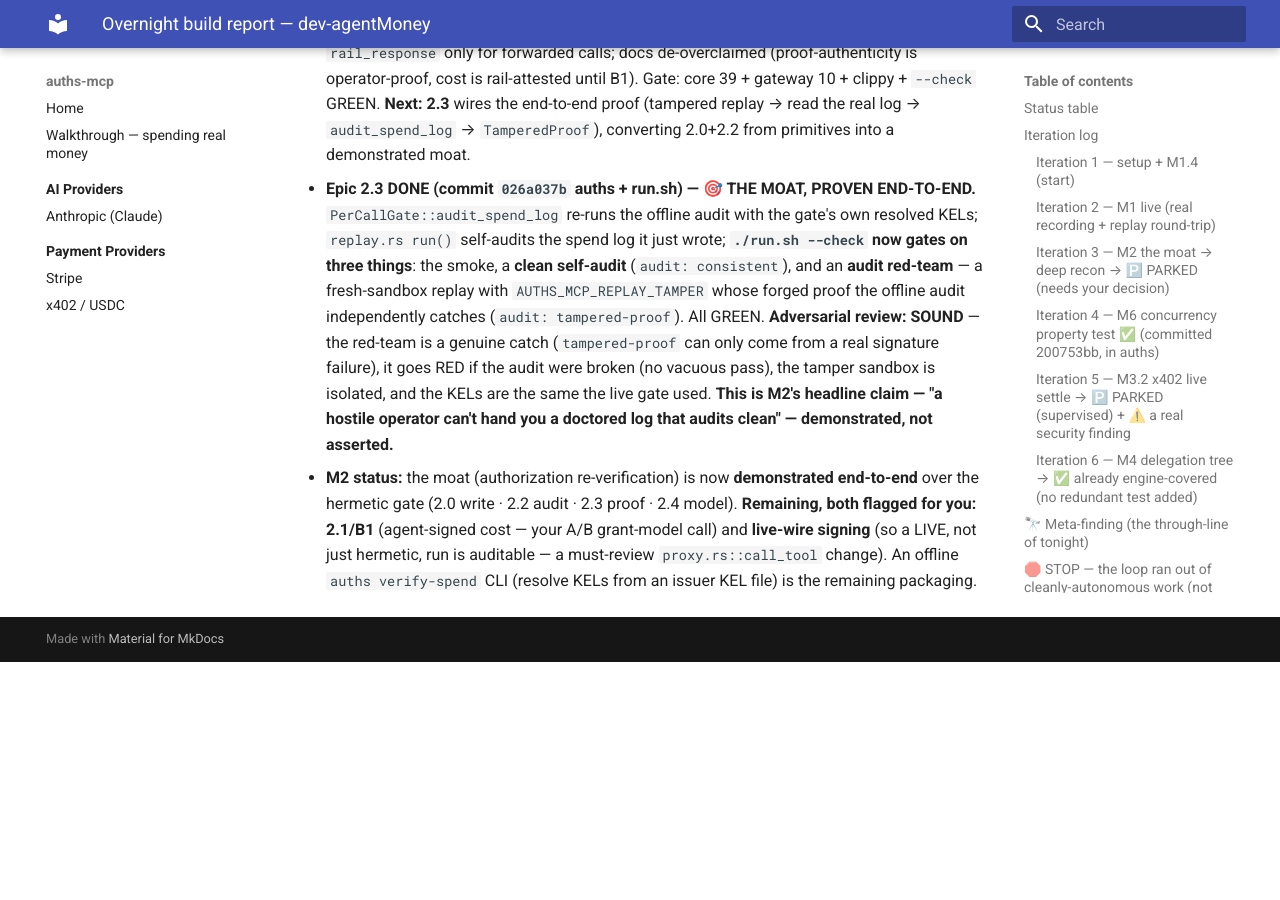
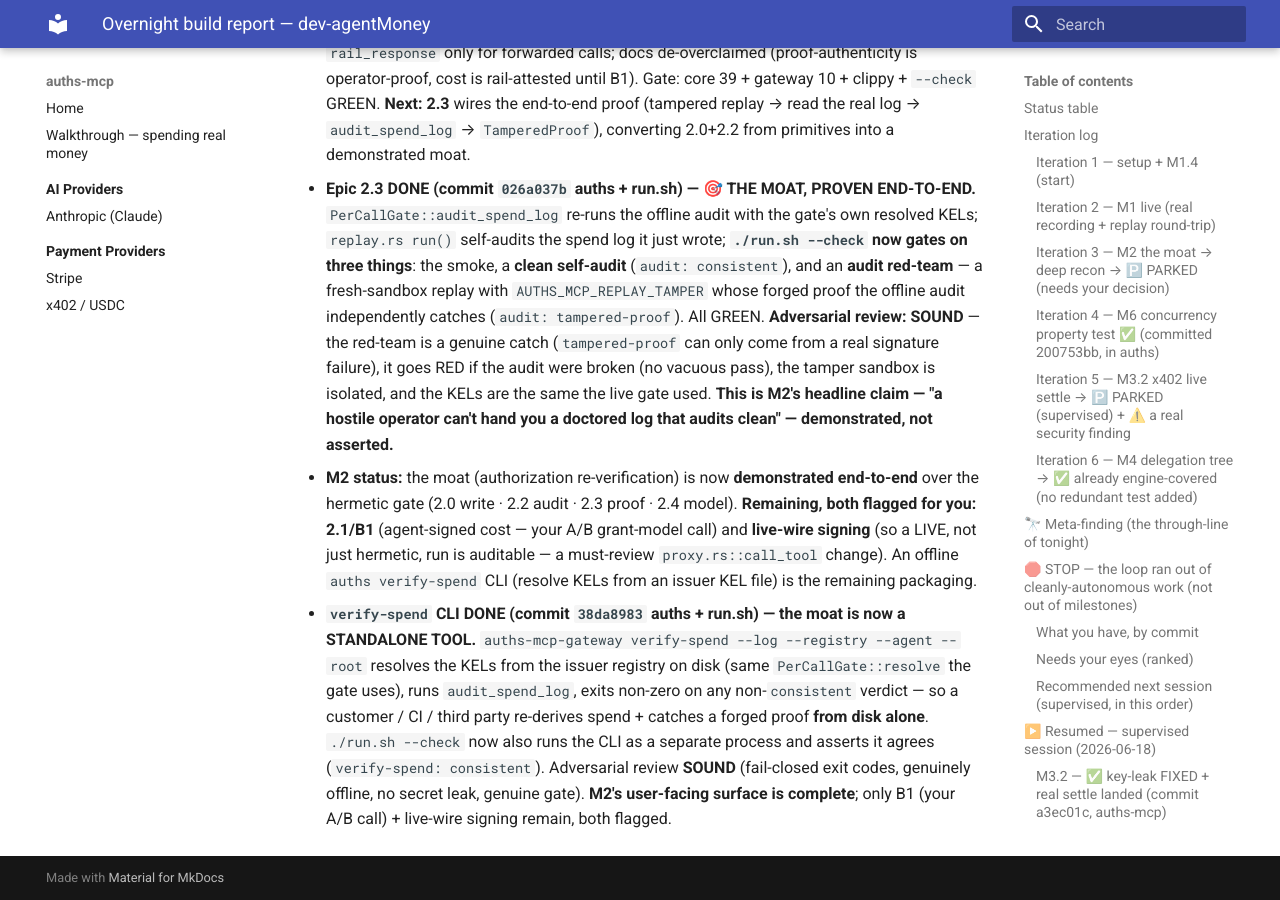
Before and after one commit to auths-dev/auths-mcp, an MkDocs documentation site: the page built from docs/plans/overnight-report.md, in a window 1280 px wide and 900 px high, scrolled down 8960 px. Built offline with MkDocs 1.6.1 and Material for MkDocs 9.7.7, drawn with Linux system fonts in a browser that asks for light colours; before the commit the page ends 9622 px from its top, so only the background shows below that; some of the changed text lies outside the part shown.

Commit message:
M2(auths-mcp): run.sh gates the standalone verify-spend CLI; M2 user-facing surface complete
./run.sh --check now runs $GATEWAY_BIN verify-spend (a separate process) on the replay-written
log+registry and asserts verify-spend: consistent — the moat as a runnable standalone tool. Pairs
with auths 38da8983. Report: M2 moat DEMONSTRATED + standalone-auditable; only B1 + live-wire remain.

```diff
--- a/docs/plans/overnight-report.md
+++ b/docs/plans/overnight-report.md
@@ -14,7 +14,7 @@
 |---|---|---|---|
 | M1.4 cleanups | ✅ done | high | no |
 | M1 live transcript | ✅ done (round-trip) | high | no — but see note¹ |
-| M2 the moat | 🟢 **moat DEMONSTRATED** — 2.0/2.2/2.3/2.4 done; **2.1/B1 parked (your call)** | high | **YES — pick B1 option A/B** |
+| M2 the moat | 🟢 **moat DEMONSTRATED + standalone-auditable** (`verify-spend`); **2.1/B1 parked** | high | **YES — pick B1 option A/B** |
 | M3 cross-rail (hermetic) | 🅿️ PARKED — gateway restructuring | — | no |
 | M3.2 x402 EIP-3009 + real settle | ✅ **done — key-leak FIXED + real settle** | high | reviewed (payment code) |
 | M4 delegation tree | ✅ engine-covered (gateway e2e pending) | high | no |
@@ -322,3 +322,11 @@
     **2.1/B1** (agent-signed cost — your A/B grant-model call) and **live-wire signing** (so a LIVE,
     not just hermetic, run is auditable — a must-review `proxy.rs::call_tool` change). An offline
     `auths verify-spend` CLI (resolve KELs from an issuer KEL file) is the remaining packaging.
+- **`verify-spend` CLI DONE (commit `38da8983` auths + run.sh) — the moat is now a STANDALONE
+  TOOL.** `auths-mcp-gateway verify-spend --log --registry --agent --root` resolves the KELs from
+  the issuer registry on disk (same `PerCallGate::resolve` the gate uses), runs `audit_spend_log`,
+  exits non-zero on any non-`consistent` verdict — so a customer / CI / third party re-derives
+  spend + catches a forged proof **from disk alone**. `./run.sh --check` now also runs the CLI as a
+  separate process and asserts it agrees (`verify-spend: consistent`). Adversarial review **SOUND**
+  (fail-closed exit codes, genuinely offline, no secret leak, genuine gate). **M2's user-facing
+  surface is complete**; only B1 (your A/B call) + live-wire signing remain, both flagged.
```
Also changed, not shown: 1 other file.
